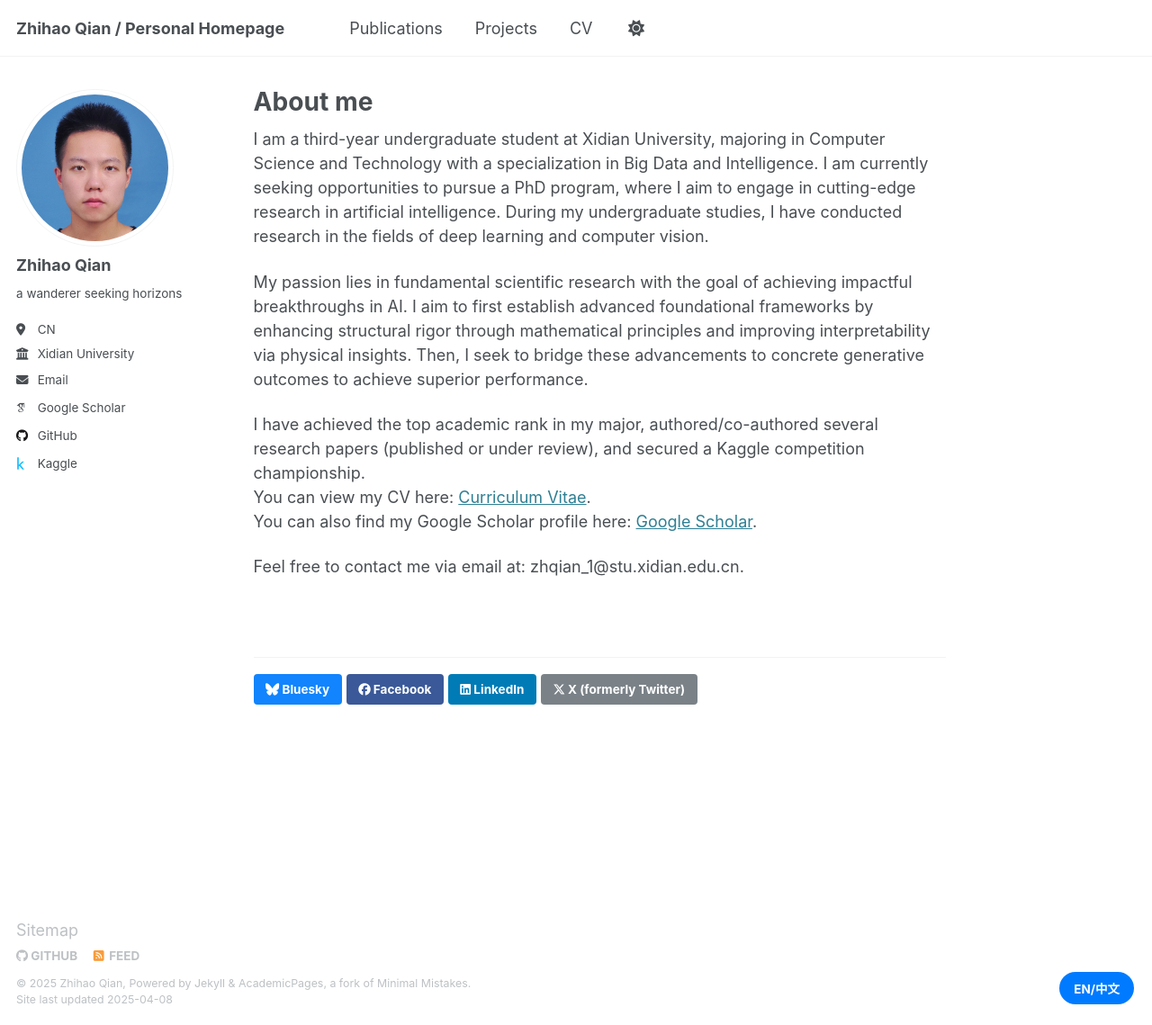
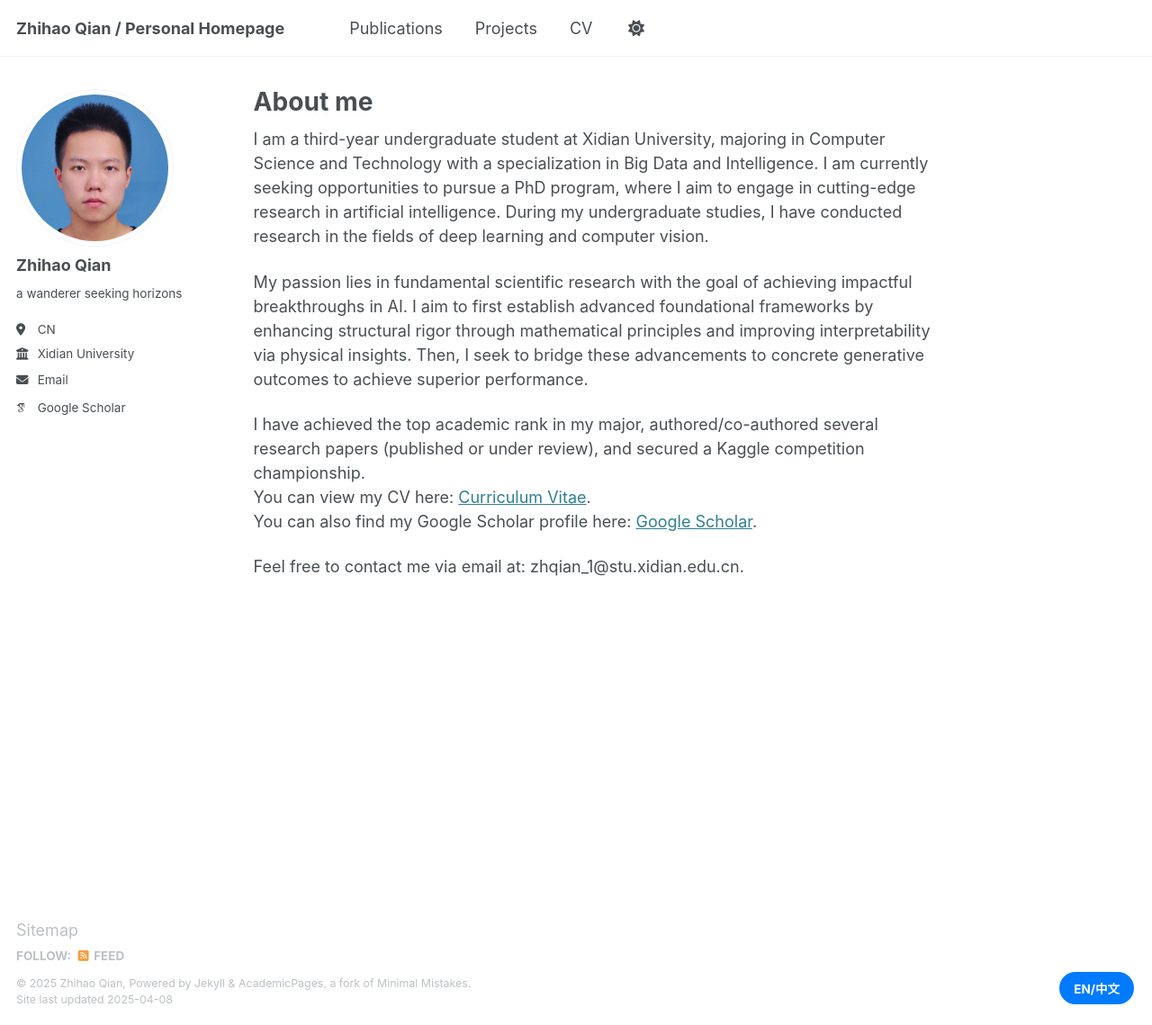
Before and after one commit to Dualego00/Dualego00.github.io, a Jekyll site: the page built from _pages/about.md, in a window 1280 px wide and 1139 px high. Shown: the whole window at 90% size. Built offline with Jekyll 4.4.1, drawn with Linux system fonts in a browser that asks for light colours; some web fonts are replaced; some of the changed lines change nothing that is shown.

Commit message:
Hide social media share buttons by setting share to false in _config.yml

```diff
--- a/_config.yml
+++ b/_config.yml
@@ -7,7 +7,7 @@
 # server process.
 
 # Basic Site Settings
-locale                   : "CN"
+locale                   : "en"
 site_theme               : "default"
 title                    : "Zhihao Qian / Personal Homepage"
 title_separator          : "-"
@@ -45,40 +45,6 @@
   pubmed           : # "https://www.ncbi.nlm.nih.gov/pubmed/?term=john+snow"
   researchgate     : # URL
   scopus           : # URL
-
-  # Repositories and software development
-  bitbucket        : # Username - Update with your username on the site
-  codepen          : # Username
-  dribbble         : # Username
-  github           : "Dualego00"
-  kaggle           : "zhihaoqian00/competitions"
-  stackoverflow    : # User number or user number and name (i.e., use "1" or "1/jeff-atwood")
-
-  # Social media
-  # bluesky          : # "bsky.app" # Replace this with you Bluesky username
-  # facebook         : # Username
-  # flickr           : # Username
-  # foursquare       : # Username
-  # goodreads        : # Username
-  # google_plus      : # Username
-  # keybase          : # Username
-  # instagram        : # Username
-  # lastfm           : # Username
-  # linkedin         : # Username
-  # mastodon         : # URL
-  # medium           : # URL
-  # pinterest        : # Username
-  # soundcloud       : # Username
-  # steam            : # Username
-  # telegram         : # URL
-  # tumblr           : # Username
-  # twitter          : # Username for X / Twitter
-  # vine             : # Username
-  # weibo            : # Username
-  # wikipedia        : # Username
-  # xing             : # Username
-  # youtube          : # Username
-  # zhihu            : # Username
 
 # Publication Category - The following the list of publication categories and their headings
 publication_category:
@@ -245,7 +211,7 @@
       author_profile: true
       # read_time: true
       comments: true
-      share: true
+      share: false
       related: true
   # _pages
   - scope:
@@ -256,7 +222,7 @@
       author_profile: true
       # read_time: true
       comments: true
-      share: true
+      share: false
       related: true
   # _teaching
   - scope:
@@ -265,7 +231,7 @@
     values:
       layout: single
       author_profile: true
-      share: true
+      share: false
       comments: true
   # _publications
   - scope:
@@ -274,7 +240,7 @@
     values:
       layout: single
       author_profile: true
-      share: true
+      share: false
       comments: true
   # _portfolio
   - scope:
@@ -283,7 +249,7 @@
     values:
       layout: single
       author_profile: true
-      share: true
+      share: false
       comment: true
   # _talks
   - scope:
@@ -292,7 +258,7 @@
     values:
       layout: talk
       author_profile: true
-      share: true
+      share: false
   # _projects
   - scope:
       path: ""
@@ -300,7 +266,7 @@
     values:
       layout: single
       author_profile: true
-      share: true
+      share: false
       comments: true
 
 
```
